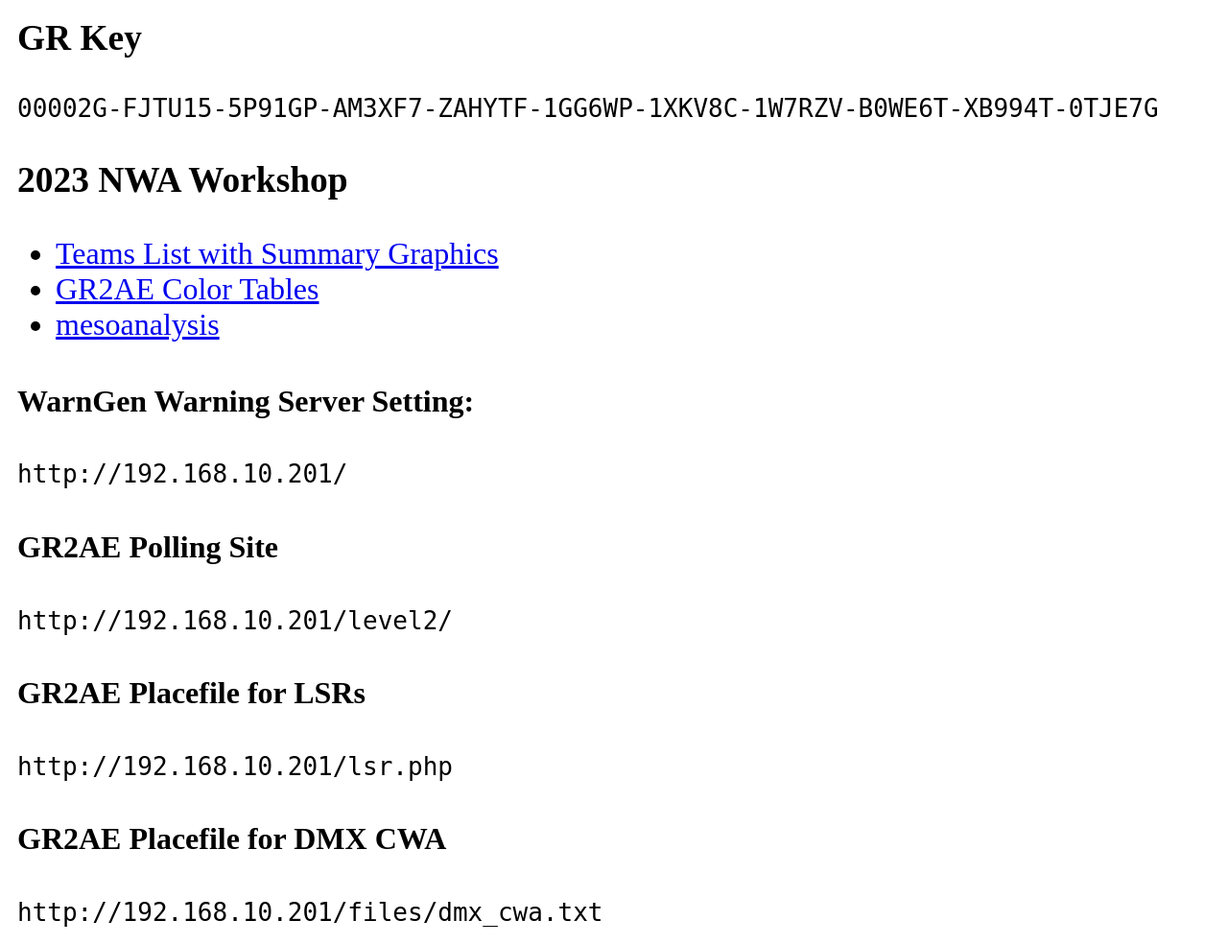
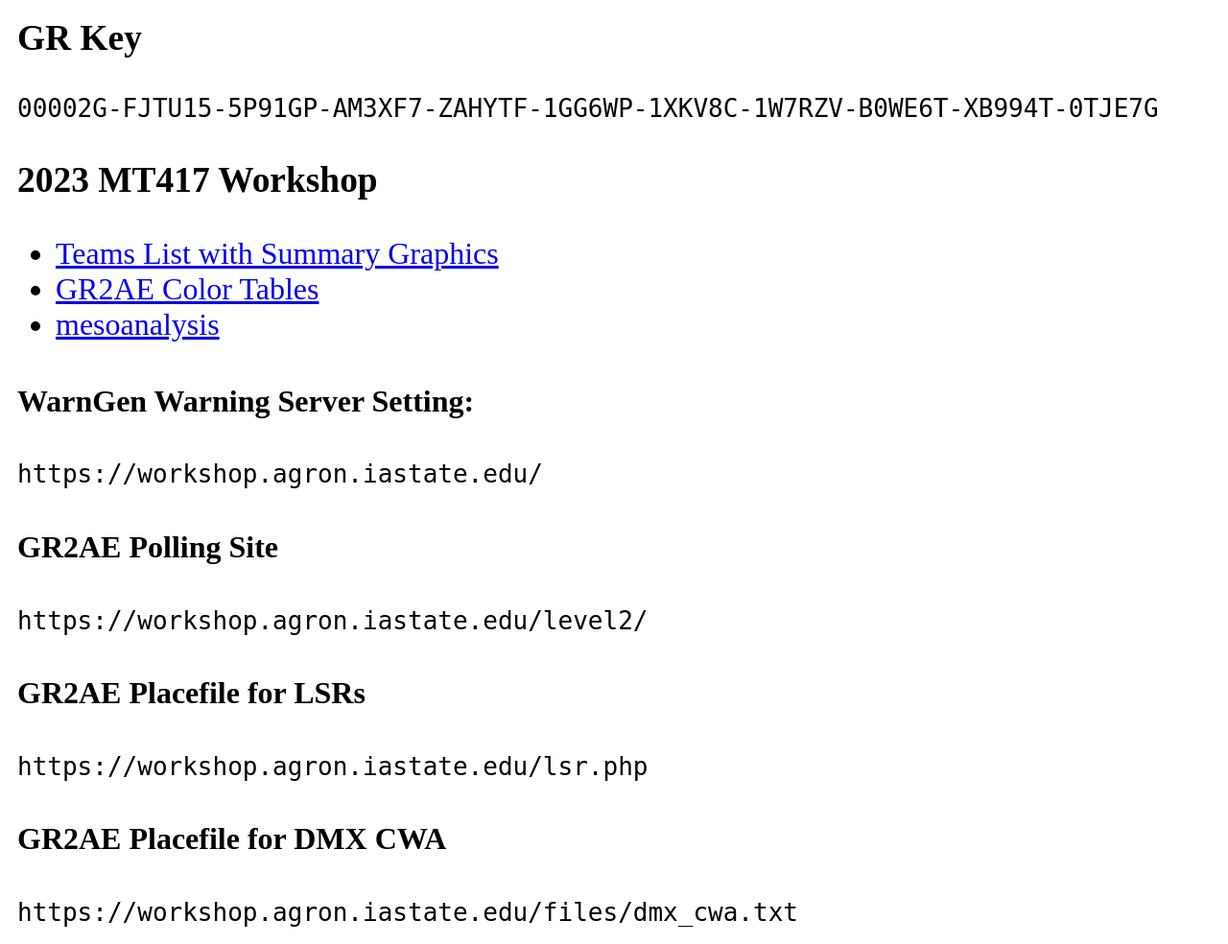
Before and after one commit to akrherz/nwa, a PHP site: page / in a window 1280 px wide. Shown: the whole page at 96% size. Run offline with PHP 8.4, Linux system fonts and the light colour scheme.

Commit message:
wrapup mt417

```diff
--- a/htdocs/index.php
+++ b/htdocs/index.php
@@ -13,7 +13,7 @@ body {
 
 <code>00002G-FJTU15-5P91GP-AM3XF7-ZAHYTF-1GG6WP-1XKV8C-1W7RZV-B0WE6T-XB994T-0TJE7G</code>
 
-<h3>2023 NWA Workshop</h3>
+<h3>2023 MT417 Workshop</h3>
 
 <ul>
     <li><a href="teams.php">Teams List with Summary Graphics</a></li>
@@ -23,19 +23,19 @@ body {
 
 <h4>WarnGen Warning Server Setting:</h4>
 
-<pre>http://192.168.10.201/</pre>
+<pre>https://workshop.agron.iastate.edu/</pre>
 
 <h4>GR2AE Polling Site</h4>
 
-<pre>http://192.168.10.201/level2/</pre>
+<pre>https://workshop.agron.iastate.edu/level2/</pre>
 
 <h4>GR2AE Placefile for LSRs</h4>
 
-<pre>http://192.168.10.201/lsr.php</pre>
+<pre>https://workshop.agron.iastate.edu/lsr.php</pre>
 
 <h4>GR2AE Placefile for DMX CWA</h4>
 
-<pre>http://192.168.10.201/files/dmx_cwa.txt</pre>
+<pre>https://workshop.agron.iastate.edu/files/dmx_cwa.txt</pre>
 
 </body>
 </html>
```
Also changed, not shown: htdocs/cow.php (+4 -13 lines), htdocs/teams.php (+5 -5 lines), README.md, 1 other file.
